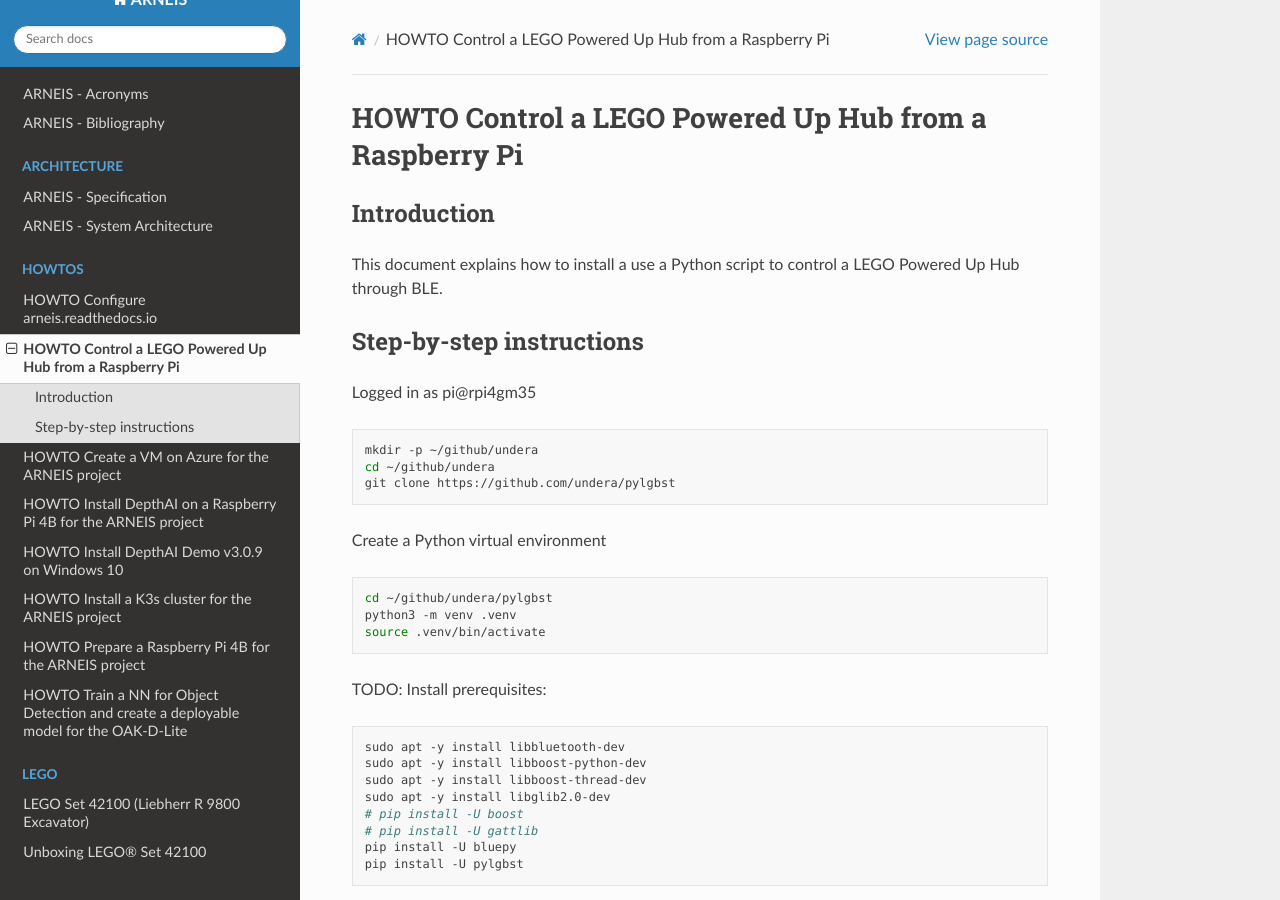
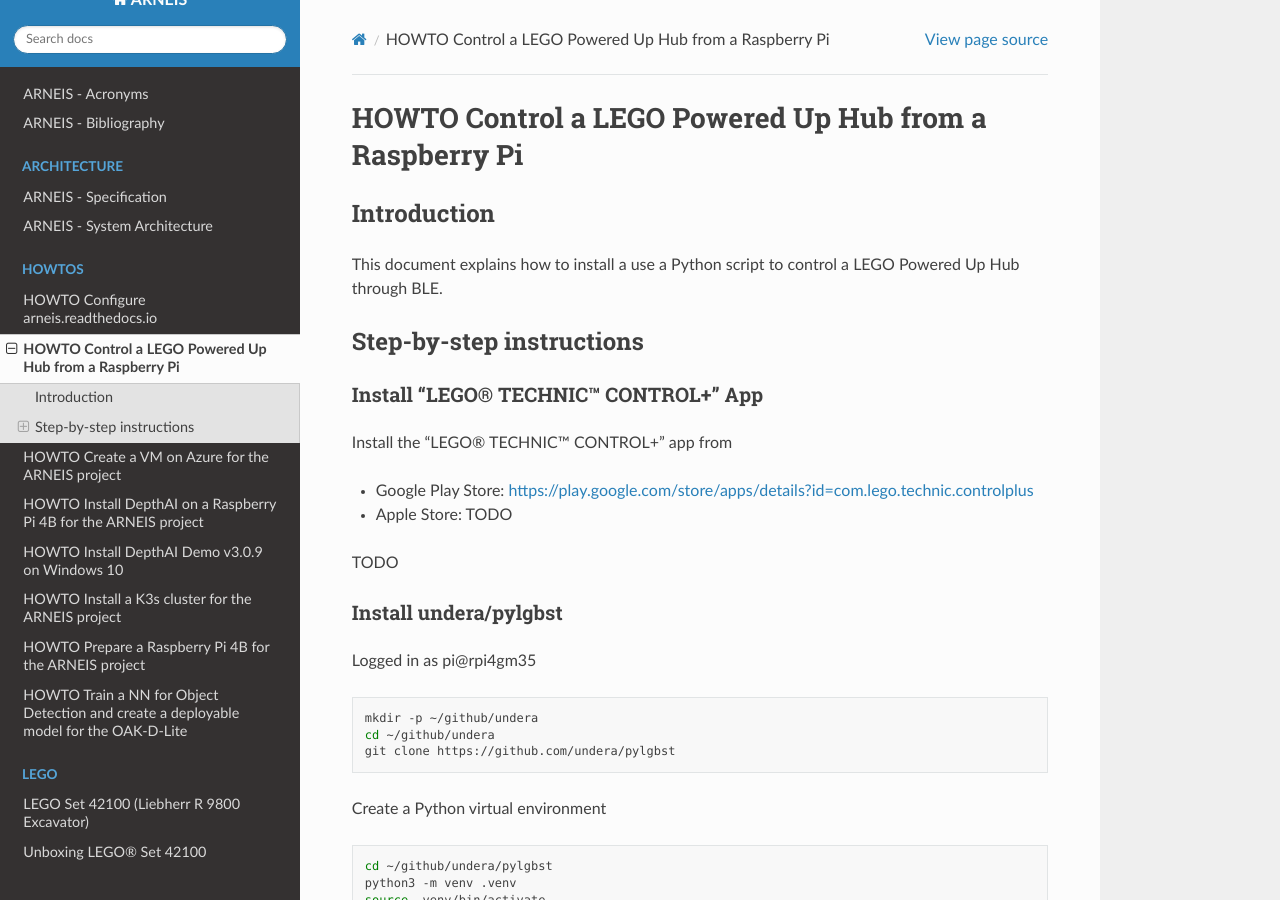
Before and after one commit to B-AROL-O/ARNEIS, a Sphinx documentation site: the page built from docs/howto/howto-control-rpi-poweredup.md, in a window 1280 px wide and 900 px high. Built offline with Sphinx 7.4.7 and the Read the Docs theme 2.0.0, drawn with Linux system fonts in a browser that asks for light colours; pages that are not in the unit, such as notebooks, are missing from menus.

Commit message:
Update howto-control-rpi-poweredup.md

```diff
--- a/docs/howto/howto-control-rpi-poweredup.md
+++ b/docs/howto/howto-control-rpi-poweredup.md
@@ -5,6 +5,17 @@
 This document explains how to install a use a Python script to control a LEGO Powered Up Hub through BLE.
 
 ## Step-by-step instructions
+
+### Install "LEGO&reg; TECHNIC&trade; CONTROL+" App
+
+Install the "LEGO&reg; TECHNIC&trade; CONTROL+" app from
+
+* Google Play Store: <https://play.google.com/store/apps/details?id=com.lego.technic.controlplus>
+* Apple Store: TODO
+
+TODO
+
+### Install undera/pylgbst
 
 <!-- (2022-01-27 16:45 CET) -->
 
```
